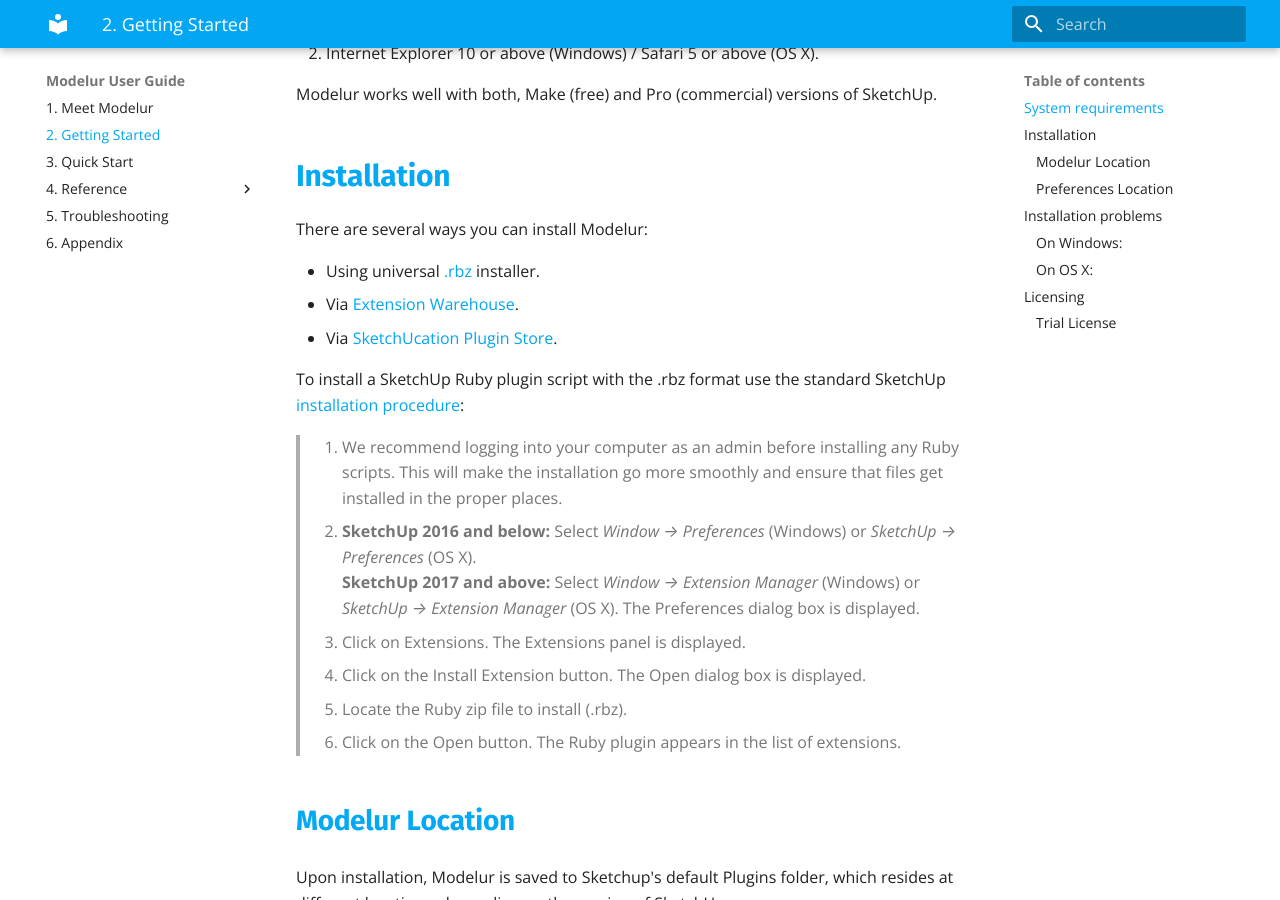
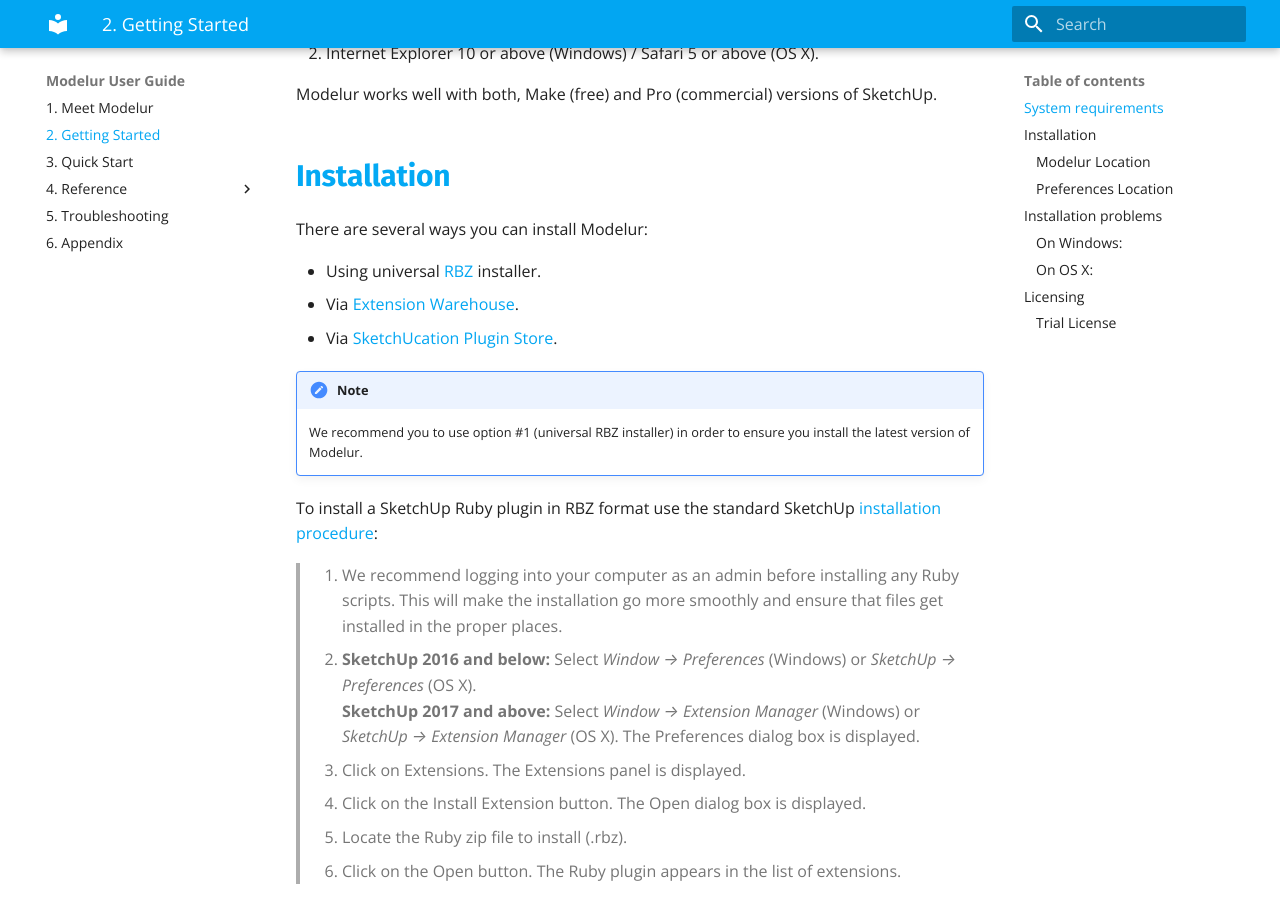
Before and after one commit to Modelur/docs, an MkDocs documentation site: the page built from docs/getting-started.md, in a window 1280 px wide and 900 px high, scrolled down 310 px. Built offline with MkDocs 1.6.1 and Material for MkDocs 9.7.7, drawn with Linux system fonts in a browser that asks for light colours; old or Windows-style settings are respelled for this version of MkDocs.

Commit message:
Updated install info.

```diff
--- a/docs/getting-started.md
+++ b/docs/getting-started.md
@@ -13,11 +13,14 @@
 
 There are several ways you can install Modelur:
 
-* Using universal <a href="http://download.modelur.com" target="_blank">.rbz</a> installer.
+* Using universal <a href="http://download.modelur.com" target="_blank">RBZ</a> installer.
 * Via <a href="http://sketchup-ew.modelur.com" target="_blank">Extension Warehouse</a>.
 * Via <a href="http://sketchucation-ps.modelur.com" target="_blank">SketchUcation Plugin Store</a>.
 
-To install a SketchUp Ruby plugin script with the .rbz format use the standard SketchUp <a href="https://help.sketchup.com/en/article/38583" target="_blank">installation procedure</a>:
+!!! note
+    We recommend you to use option #1 (universal RBZ installer) in order to ensure you install the latest version of Modelur.
+
+To install a SketchUp Ruby plugin in RBZ format use the standard SketchUp <a href="https://help.sketchup.com/en/article/38583" target="_blank">installation procedure</a>:
 
 > 1. We recommend logging into your computer as an admin before installing any Ruby scripts. This will make the installation go more smoothly and ensure that files get installed in the proper places.
 > 1. **SketchUp 2016 and below:** Select _Window --> Preferences_ (Windows) or _SketchUp --> Preferences_ (OS X).<br>**SketchUp 2017 and above:** Select _Window --> Extension Manager_ (Windows) or _SketchUp --> Extension Manager_ (OS X). The Preferences dialog box is displayed.
```
